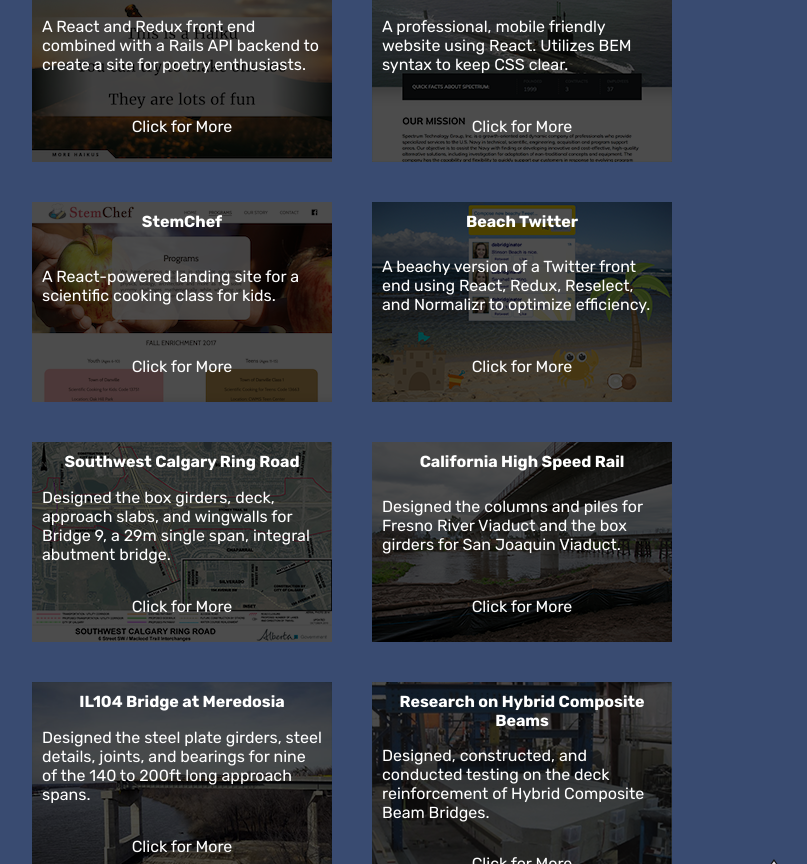
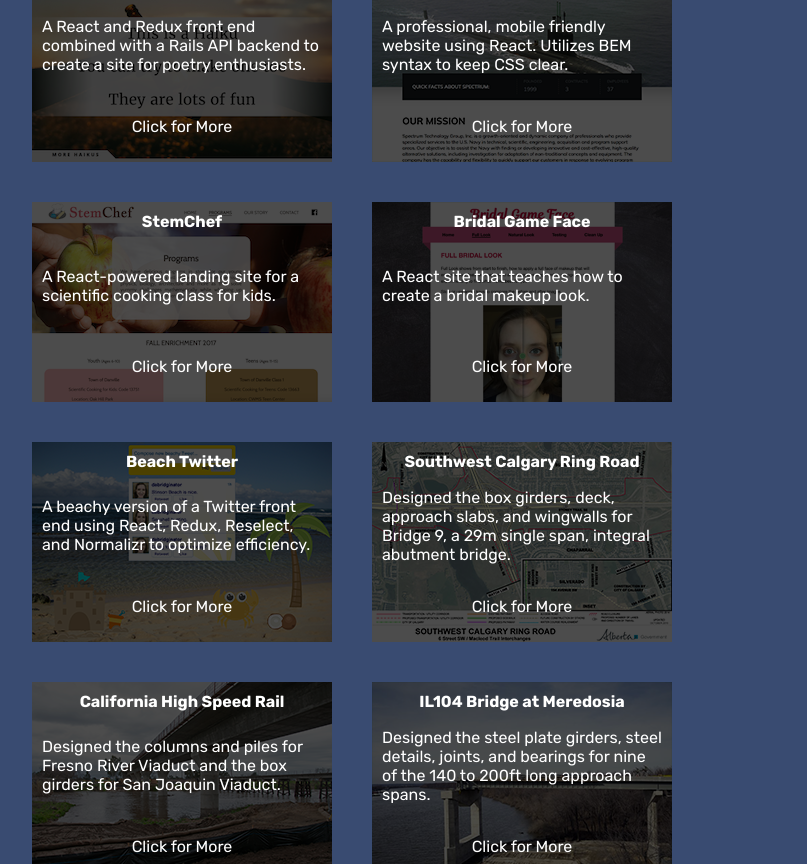
Before and after one commit to SashaBajzek/sasha-portfolio, a React app: page / in a window 1280 px wide. Shown: the part 1836-2700 px from the top of the page, without its empty margins (288-1095 px from the left). Built offline with nearby package versions, Linux system fonts and the light colour scheme.

Commit message:
Add bridalgameface.com

```diff
--- a/package.json
+++ b/package.json
@@ -4,7 +4,7 @@
   "private": true,
   "dependencies": {
     "css-loader": "^0.26.1",
-    "node-sass": "^4.5.2",
+    "node-sass": "^4.7.2",
     "react": "^15.4.2",
     "react-dom": "^15.4.2",
     "react-scroll": "^1.4.8",
--- a/src/components/Work.js
+++ b/src/components/Work.js
@@ -19,6 +19,8 @@
 
 						<ProjectBox project__name="StemChef" project__heading="StemChef" project__site="https://stemchef.sashabajzek.com/" project__description="A React-powered landing site for a scientific cooking class for kids."/>
 
+						<ProjectBox project__name="Bridal" project__heading="Bridal Game Face" project__site="https://bridalgameface.com/" project__description="A React site that teaches how to create a bridal makeup look."/>
+
 						<ProjectBox project__name="Twitter" project__heading="Beach Twitter" project__site="https://beach-twitter.sashabajzek.com" project__description="A beachy version of a Twitter front end using React, Redux, Reselect, and Normalizr to optimize efficiency."/>
 
 						<ProjectBox project__name="Calgary" project__heading="Southwest Calgary Ring Road" project__site="http://www.swcrrproject.com/" project__description="Designed the box girders, deck, approach slabs, and wingwalls for Bridge 9, a 29m single span, integral abutment bridge."/>
--- a/src/styles/Work.scss
+++ b/src/styles/Work.scss
@@ -188,6 +188,10 @@
 	background-image: url(../../public/HCB--Small.png);
 }
 
+.project__image--Bridal {
+	background-image: url(../../public/Bridal--Small.png);
+}
+
 .work__image--buildings {
 	bottom: -1px;
 	height: 53px;
```
Also changed, not shown: public/Bridal--Small.png (added), 1 other file (tests, documents, lock files or other folders).
